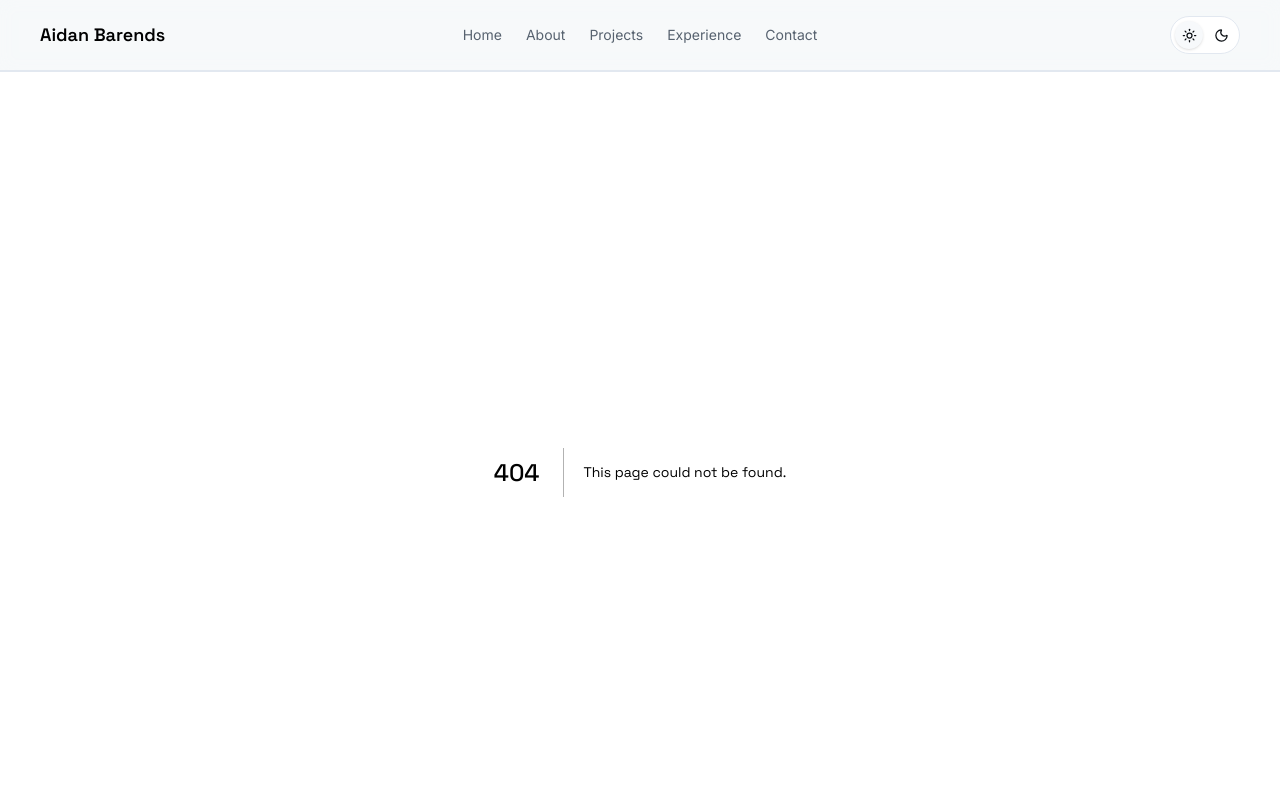
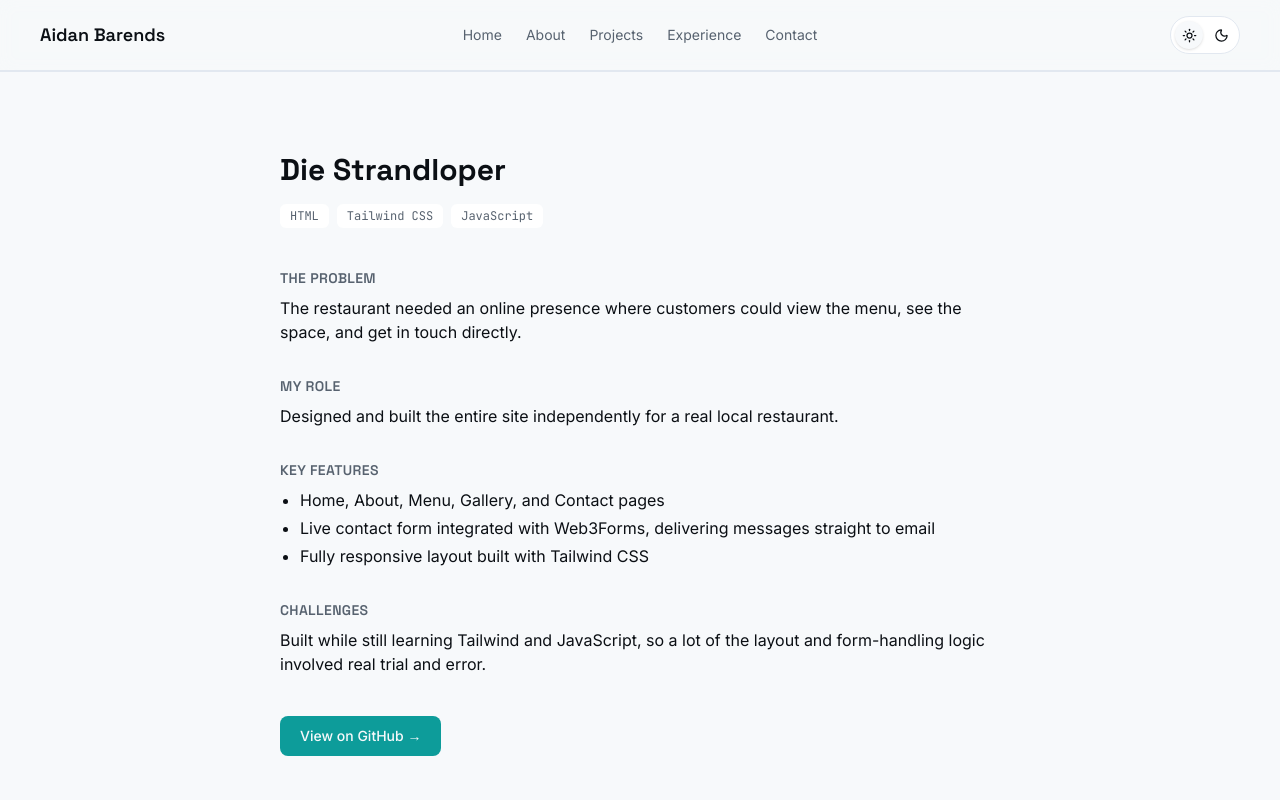
Before and after one commit to aidan-g-barends/Aidan-Barends-Portfolio, a Next.js app: page /projects/die-strandloper in a window 1280 px wide. Before the commit this address had no page. Shown: the top 800 px of the page. Built offline with nearby package versions, Linux system fonts and the light colour scheme.

Commit message:
Added dynamic project detail pages

```diff
--- /dev/null
+++ b/src/app/projects/[slug]/page.tsx
@@ -0,0 +1,92 @@
+import { notFound } from "next/navigation";
+import { projects } from "../../../data/projects";
+
+export function generateStaticParams() {
+  return projects.map((project) => ({ slug: project.slug }));
+}
+
+export default async function ProjectDetailPage({
+  params,
+}: {
+  params: Promise<{ slug: string }>;
+}) {
+  const { slug } = await params;
+  const project = projects.find((item) => item.slug === slug);
+
+  if (!project) {
+    notFound();
+  }
+
+  return (
+    <section className="mx-auto max-w-3xl px-6 py-20">
+      <div className="flex items-center gap-3">
+        <h1 className="text-3xl font-bold">{project.name}</h1>
+        {project.inProgress && (
+          <span className="rounded-full bg-amber-500/15 px-2 py-0.5 text-xs font-medium text-amber-600 dark:text-amber-400">
+            In Progress
+          </span>
+        )}
+      </div>
+
+      <div className="mt-4 flex flex-wrap gap-2">
+        {project.tech.map((item) => (
+          <span
+            key={item}
+            className="rounded-md bg-surface px-2.5 py-1 font-[family-name:var(--font-mono)] text-xs text-foreground-muted"
+          >
+            {item}
+          </span>
+        ))}
+      </div>
+
+      {project.problem && (
+        <div className="mt-10">
+          <h2 className="text-sm font-semibold uppercase tracking-wide text-foreground-muted">
+            The Problem
+          </h2>
+          <p className="mt-2 text-foreground">{project.problem}</p>
+        </div>
+      )}
+
+      {project.role && (
+        <div className="mt-8">
+          <h2 className="text-sm font-semibold uppercase tracking-wide text-foreground-muted">
+            My Role
+          </h2>
+          <p className="mt-2 text-foreground">{project.role}</p>
+        </div>
+      )}
+
+      {project.features && (
+        <div className="mt-8">
+          <h2 className="text-sm font-semibold uppercase tracking-wide text-foreground-muted">
+            Key Features
+          </h2>
+          <ul className="mt-2 list-disc space-y-1 pl-5 text-foreground">
+            {project.features.map((feature) => (
+              <li key={feature}>{feature}</li>
+            ))}
+          </ul>
+        </div>
+      )}
+
+      {project.challenges && (
+        <div className="mt-8">
+          <h2 className="text-sm font-semibold uppercase tracking-wide text-foreground-muted">
+            Challenges
+          </h2>
+          <p className="mt-2 text-foreground">{project.challenges}</p>
+        </div>
+      )}
+
+      <div className="mt-10 flex gap-4 text-sm font-medium">
+        {project.github && (
+          <a href={project.github} target="_blank" rel="noopener noreferrer" className="rounded-lg bg-accent px-5 py-2.5 text-background transition hover:opacity-90">View on GitHub →</a>
+        )}
+        {project.live && (
+          <a href={project.live} target="_blank" rel="noopener noreferrer" className="rounded-lg border border-surface-border px-5 py-2.5 text-foreground transition hover:border-accent">Live Demo →</a>
+        )}
+      </div>
+    </section>
+  );
+}
--- a/src/components/ProjectCard.tsx
+++ b/src/components/ProjectCard.tsx
@@ -1,10 +1,15 @@
+import Link from "next/link";
 import type { Project } from "../data/projects";
 
 export default function ProjectCard({ project }: { project: Project }) {
   return (
     <div className="group flex flex-col rounded-xl border border-surface-border bg-surface p-6 transition hover:-translate-y-1 hover:border-accent/50 hover:shadow-lg">
       <div className="flex items-center justify-between gap-2">
-        <h3 className="text-lg font-semibold">{project.name}</h3>
+        <h3 className="text-lg font-semibold">
+          <Link href={`/projects/${project.slug}`} className="hover:text-accent">
+            {project.name}
+          </Link>
+        </h3>
         {project.inProgress && (
           <span className="rounded-full bg-amber-500/15 px-2 py-0.5 text-xs font-medium text-amber-600 dark:text-amber-400">
             In Progress
--- a/src/data/projects.ts
+++ b/src/data/projects.ts
@@ -7,6 +7,10 @@ export type Project = {
   live?: string;
   featured: boolean;
   inProgress?: boolean;
+  role?: string;
+  problem?: string;
+  features?: string[];
+  challenges?: string;
 };
 
 export const projects: Project[] = [
@@ -18,6 +22,17 @@ export const projects: Project[] = [
     tech: ["Laravel", "PHP", "MySQL"],
     github: "https://github.com/aidan-g-barends/Task-Flow-Pro",
     featured: true,
+    role:
+      "Collaborated as part of a university group, contributing to backend logic and data handling.",
+    problem:
+      "University groups and small teams often lack a simple, structured way to assign and track tasks through to completion.",
+    features: [
+      "Structured Laravel architecture with dedicated models, services, and policies",
+      "Notification system to keep team members updated on task changes",
+      "Multi-developer Git workflow across the team",
+    ],
+    challenges:
+      "Coordinating consistent code structure and avoiding merge conflicts while multiple people worked on the same Laravel app at once.",
   },
   {
     slug: "die-strandloper",
@@ -27,6 +42,16 @@ export const projects: Project[] = [
     tech: ["HTML", "Tailwind CSS", "JavaScript"],
     github: "https://github.com/aidan-g-barends/DieStrandloper",
     featured: true,
+    role: "Designed and built the entire site independently for a real local restaurant.",
+    problem:
+      "The restaurant needed an online presence where customers could view the menu, see the space, and get in touch directly.",
+    features: [
+      "Home, About, Menu, Gallery, and Contact pages",
+      "Live contact form integrated with Web3Forms, delivering messages straight to email",
+      "Fully responsive layout built with Tailwind CSS",
+    ],
+    challenges:
+      "Built while still learning Tailwind and JavaScript, so a lot of the layout and form-handling logic involved real trial and error.",
   },
   {
     slug: "mediticket-2",
@@ -37,5 +62,16 @@ export const projects: Project[] = [
     github: "https://github.com/AidanBarends/MediTicket2",
     featured: false,
     inProgress: true,
+    role: "Contributing as part of a 7-member team, working within a Domain-Driven Design architecture.",
+    problem:
+      "Clinics need a structured way to manage patients, doctors, staff, appointments, and payments in one connected system.",
+    features: [
+      "Shared User hierarchy modeling patients, doctors, and staff",
+      "Appointment, ticket, and payment handling",
+      "Notification system for updates",
+      "Built with Domain-Driven Design and the Builder pattern for structured, maintainable code",
+    ],
+    challenges:
+  "Coordinating architecture decisions and consistent patterns across a 7-person team.",
   },
 ];
```
